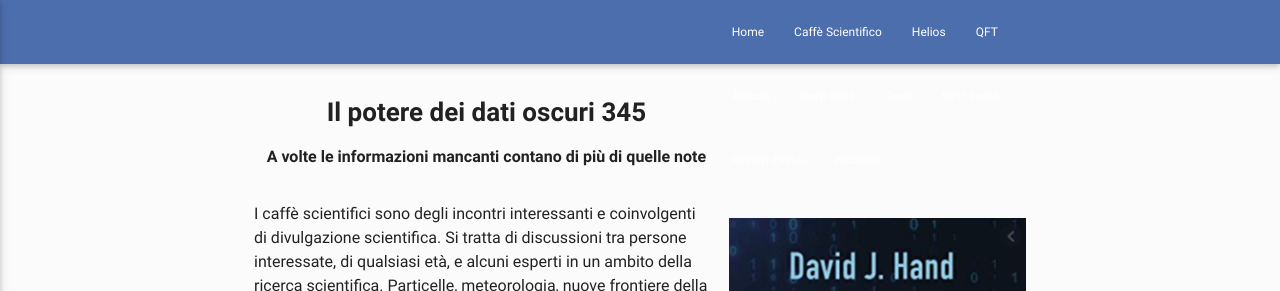
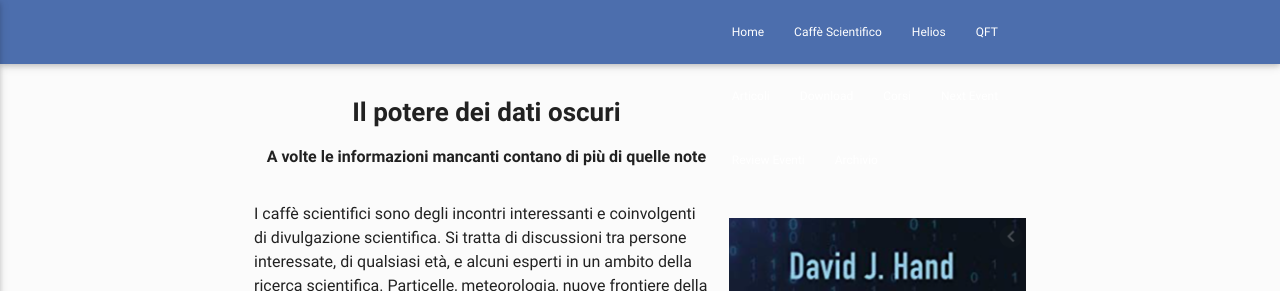
Before and after one commit to ai-sf/aisf_perugia, a Jekyll site: the page built from Rec1.html, in a window 1280 px wide. Shown: the top 291 px of the page. Built offline with Jekyll 4.4.1, drawn with Linux system fonts in a browser that asks for light colours; nearby versions of some CDN libraries.

Commit message:
Update Rec1.html

```diff
--- a/Rec1.html
+++ b/Rec1.html
@@ -46,7 +46,7 @@
 <link rel="stylesheet" href="https://maxcdn.bootstrapcdn.com/font-awesome/4.7.0/css/font-awesome.min.css">
 
 
-<center><h3><b>Il potere dei dati oscuri  345</b></h3>
+<center><h3><b>Il potere dei dati oscuri  </b></h3>
 <h7><b>A volte le informazioni mancanti contano di più di quelle note </b></h7>
 </center>
 
```
